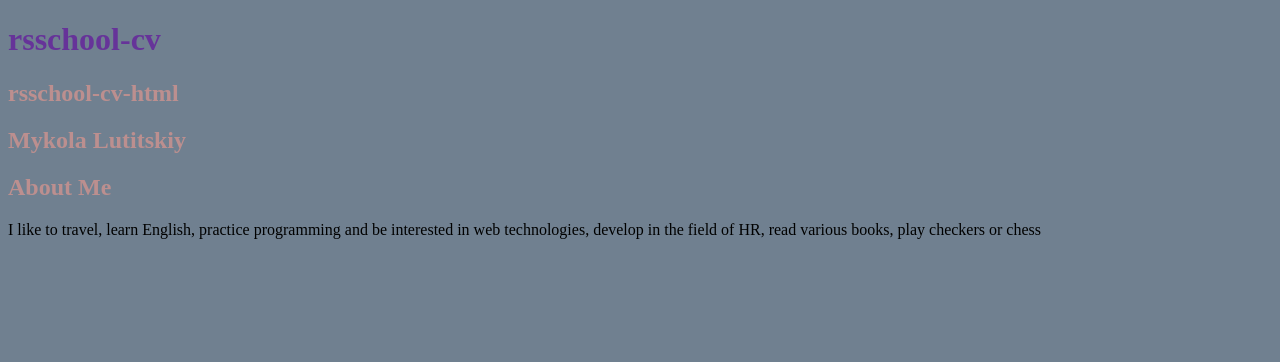
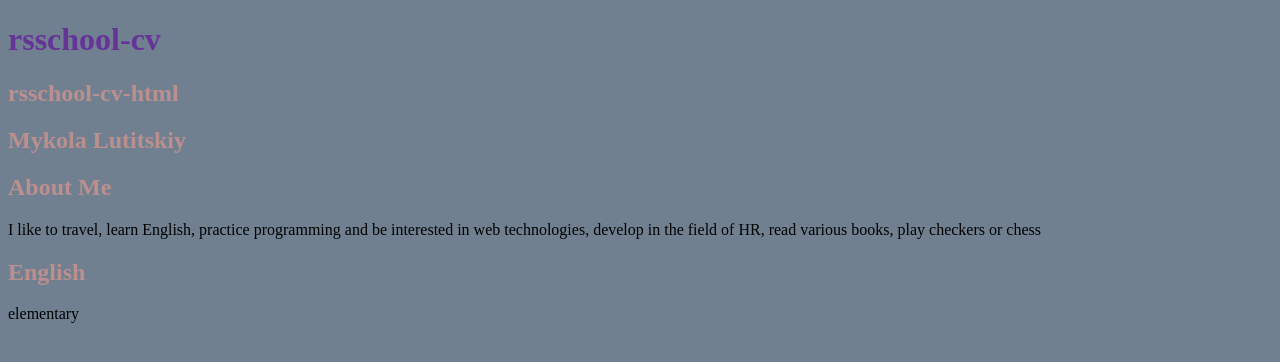
Before and after one commit to Lotitsky10/rsschool-cv, a plain HTML site: page index.html in a window 1280 px wide. Drawn offline with Linux system fonts and the light colour scheme.

Commit message:
fix: +footer (index.html)

```diff
--- a/index.html
+++ b/index.html
@@ -18,5 +18,11 @@
    programming and be interested in web technologies, develop in the field of HR,
     read various books, play checkers or chess</p>
 
+   <footer>
+     <h2>English</h2>
+    <p>elementary</p>
+      </footer>
+
+
 </body>
 </html>
```
